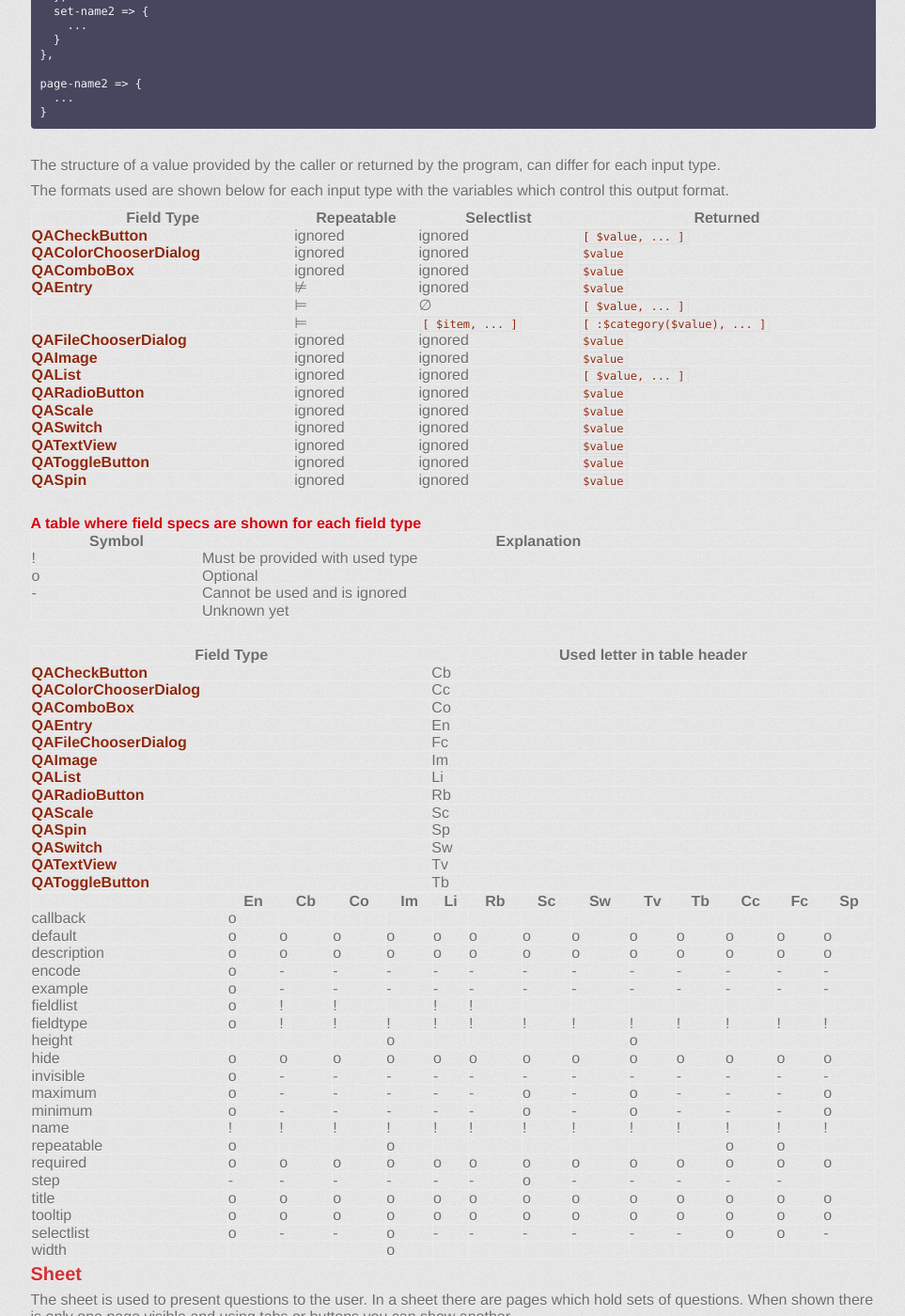
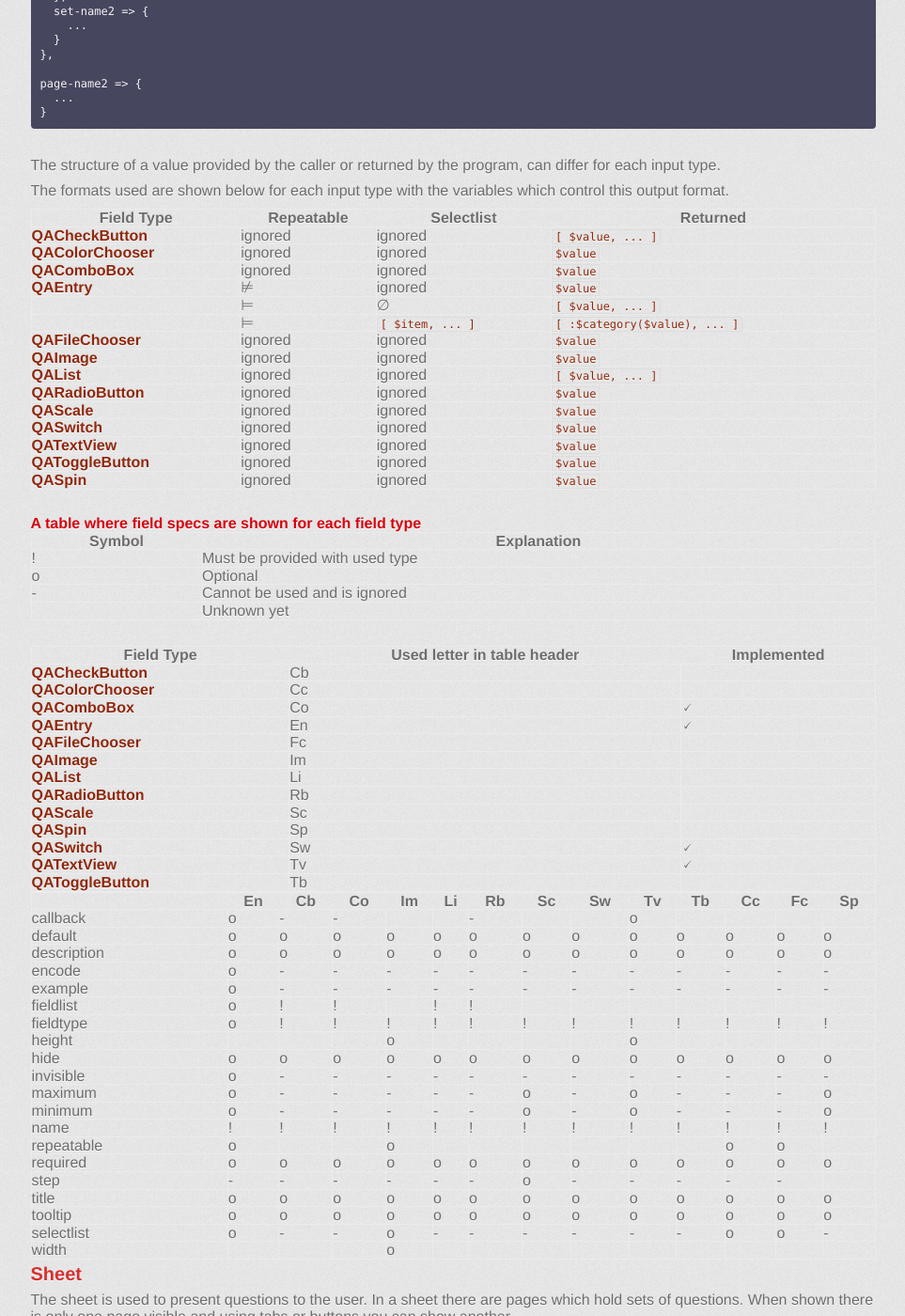
Before and after one commit to MARTIMM/qa-manager, a Jekyll site: the page built from docs/content-docs/setup/structures.md, in a window 1280 px wide and 1400 px high, scrolled down 1866 px. Shown: the whole window at 94% size, without its empty margins (289-1252 px from the left). Built offline with Jekyll 4.4.1, drawn with Linux system fonts in a browser that asks for light colours; some web fonts are replaced; some of the changed text lies outside the part shown.

Commit message:
change of chooser type naming

```diff
--- a/docs/content-docs/setup/structures.md
+++ b/docs/content-docs/setup/structures.md
@@ -61,7 +61,7 @@ Questions are what it is all about. In short a piece of text to pose the questio
 * **encode**; Encode the result of the input before giving the answers back to the caller. Used with e.g. password input.
 * **example**; An example answer/format in light gray in an text field.
 * **fieldlist**; The fieldlist is used to fill e.g. a combobox or a list input field.
-* **fieldtype**; The widget type to use to provide the answer with. Current enumerated types are: `QAEntry` for text, `QATextView` for multiline text, `QAComboBox` a list of possibilities to chose from, `QARadioButton` a select of one of a set of possebilities, `QACheckButton`, one or more possebilities `QAToggleButton` boolean input, `QAScale` a slider, `QASwitch` also boolean input. Other types are `QADragAndDrop`, `QAColorChooserDialog`, `QAFileChooserDialog`, `QAList`, `QASpin` and `QAImage`. These are not yet implemented.
+* **fieldtype**; The widget type to use to provide the answer with. Current enumerated types are: `QAEntry` for text, `QATextView` for multiline text, `QAComboBox` a list of possibilities to chose from, `QARadioButton` a select of one of a set of possebilities, `QACheckButton`, one or more possebilities `QAToggleButton` boolean input, `QAScale` a slider, `QASwitch` also boolean input. Other types are `QADragAndDrop`, `QAColorChooser`, `QAFileChooser`, `QAList`, `QASpin` and `QAImage`. These are not yet implemented.
 * **height**; Sometimes a height is needed for a widget.
 * **hide**; Hide this question. A use for it to hide or view a set in an action handler.
 * **invisible**; Make text input unreadable by showing stars (\*) e.g. password input.
@@ -114,12 +114,12 @@ The formats used are shown below for each input type with the variables which co
 |Field Type        |Repeatable|Selectlist|Returned|
 |------------------|----------|----------|--------|
 |**QACheckButton** |ignored|ignored|`[ $value, ... ]`
-|**QAColorChooserDialog**  |ignored|ignored|`$value`
+|**QAColorChooser**|ignored|ignored|`$value`
 |**QAComboBox**    |ignored|ignored|`$value`
 |**QAEntry**       |⊭      |ignored|`$value`
 |                  |⊨      |∅|`[ $value, ... ]`
 |                  |⊨      |`[ $item, ... ]`|`[ :$category($value), ... ]`
-|**QAFileChooserDialog**   |ignored|ignored|`$value`
+|**QAFileChooser** |ignored|ignored|`$value`
 |**QAImage**       |ignored|ignored|`$value`
 |**QAList**        |ignored|ignored|`[ $value, ... ]`
 |**QARadioButton** |ignored|ignored|`$value`
@@ -145,25 +145,25 @@ The formats used are shown below for each input type with the variables which co
 
 <br/>
 
-| Field Type              | Used letter in table header|
-|-------------------------|----------------------------|
-|**QACheckButton**        | Cb                         |
-|**QAColorChooserDialog** | Cc                         |
-|**QAComboBox**           | Co                         |
-|**QAEntry**              | En                         |
-|**QAFileChooserDialog**  | Fc                         |
-|**QAImage**              | Im                         |
-|**QAList**               | Li                         |
-|**QARadioButton**        | Rb                         |
-|**QAScale**              | Sc                         |
-|**QASpin**               | Sp                         |
-|**QASwitch**             | Sw                         |
-|**QATextView**           | Tv                         |
-|**QAToggleButton**       | Tb                         |
+| Field Type              | Used letter in table header| Implemented |
+|-------------------------|----------------------------|-------------|
+|**QACheckButton**        | Cb                         |             |
+|**QAColorChooser**       | Cc                         |             |
+|**QAComboBox**           | Co                         | 🗸           |
+|**QAEntry**              | En                         | 🗸           |
+|**QAFileChooser**        | Fc                         |             |
+|**QAImage**              | Im                         |             |
+|**QAList**               | Li                         |             |
+|**QARadioButton**        | Rb                         |             |
+|**QAScale**              | Sc                         |             |
+|**QASpin**               | Sp                         |             |
+|**QASwitch**             | Sw                         | 🗸           |
+|**QATextView**           | Tv                         | 🗸           |
+|**QAToggleButton**       | Tb                         |             |
 
 |             |En|Cb|Co|Im|Li|Rb|Sc|Sw|Tv|Tb|Cc|Fc|Sp|
 |-------------|--|--|--|--|--|--|--|--|--|--|--|--|--|
-|callback     |o |  |  |  |  |  |  |  |  |  |  |  |  |
+|callback     |o |- |- |  |  |- |  |  |o |  |  |  |  |
 |default      |o |o |o |o |o |o |o |o |o |o |o |o |o |
 |description  |o |o |o |o |o |o |o |o |o |o |o |o |o |
 |encode       |o |- |- |- |- |- |- |- |- |- |- |- |- |
```
Also changed, not shown: 1 other file.
